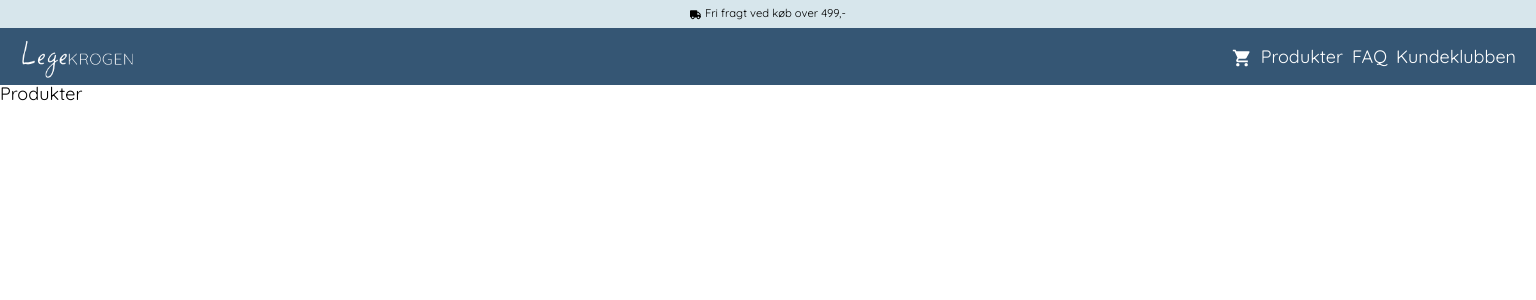
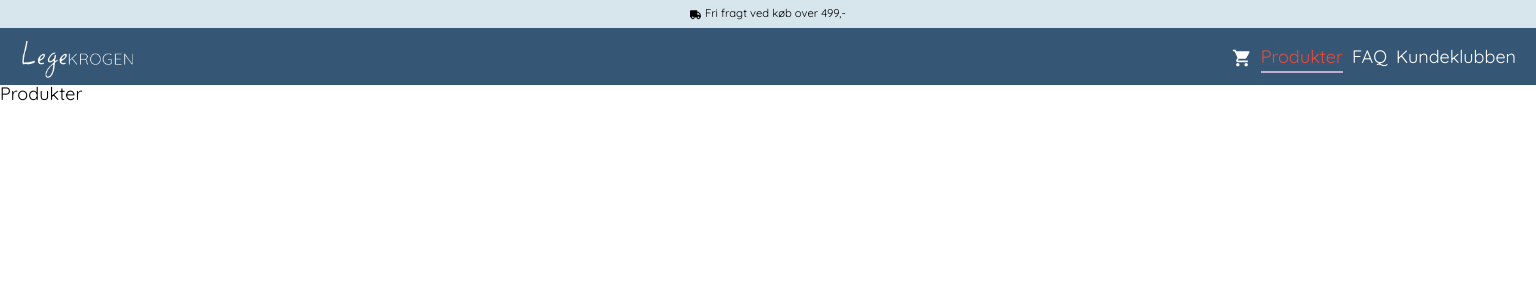
Before and after one commit to tthomastronautt/legekrogen, a React (Vite) app: page /produkter in a window 1536 px wide. Shown: the top 300 px of the page. Built offline with nearby package versions, Linux system fonts and the light colour scheme; a web font is replaced by a local one.

Commit message:
fix navbarlink hover

```diff
--- a/src/components/NavBarLink/NavBarLink.module.css
+++ b/src/components/NavBarLink/NavBarLink.module.css
@@ -1,17 +1,3 @@
-.active {
-    color: var(--red);
-
-    &::after {
-        content: "";
-        position: absolute;
-        bottom: -5px;
-        left: 0;
-        width: 100%;
-        height: 2px;
-        background-color: var(--lightvioltet);
-    }
-}
-
 .link {
     color: var(--white);
     position: relative;
@@ -24,12 +10,24 @@
             width: 0;
             height: 2px;
             transition: width 0.5s ease 0s;
-            background-color: var(--lightvioltet);
+            background-color: var(--lightviolet);
         }
-        &:hover {
-            &::after {
-                width: 100%;
-            }
+        &:hover::after {
+            width: 100%;
         }
     }
 }
+
+.active {
+    color: var(--red);
+
+    &::after {
+        content: "";
+        position: absolute;
+        bottom: -5px;
+        left: 0;
+        width: 100%;
+        height: 2px;
+        background-color: var(--lightviolet);
+    }
+}
```
